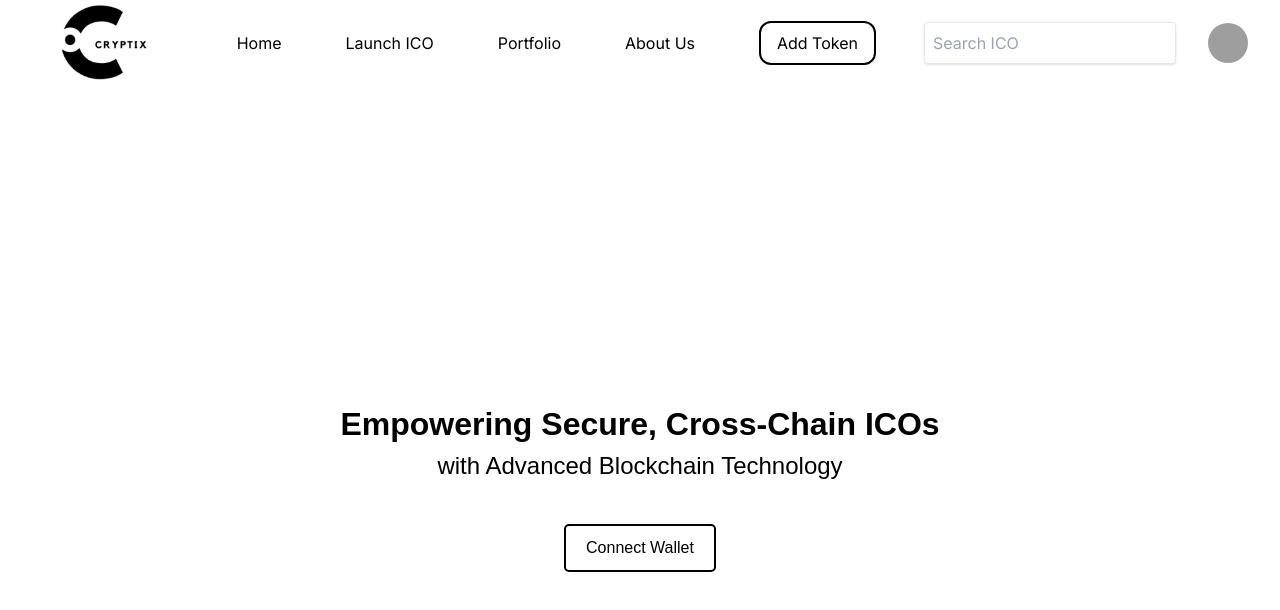
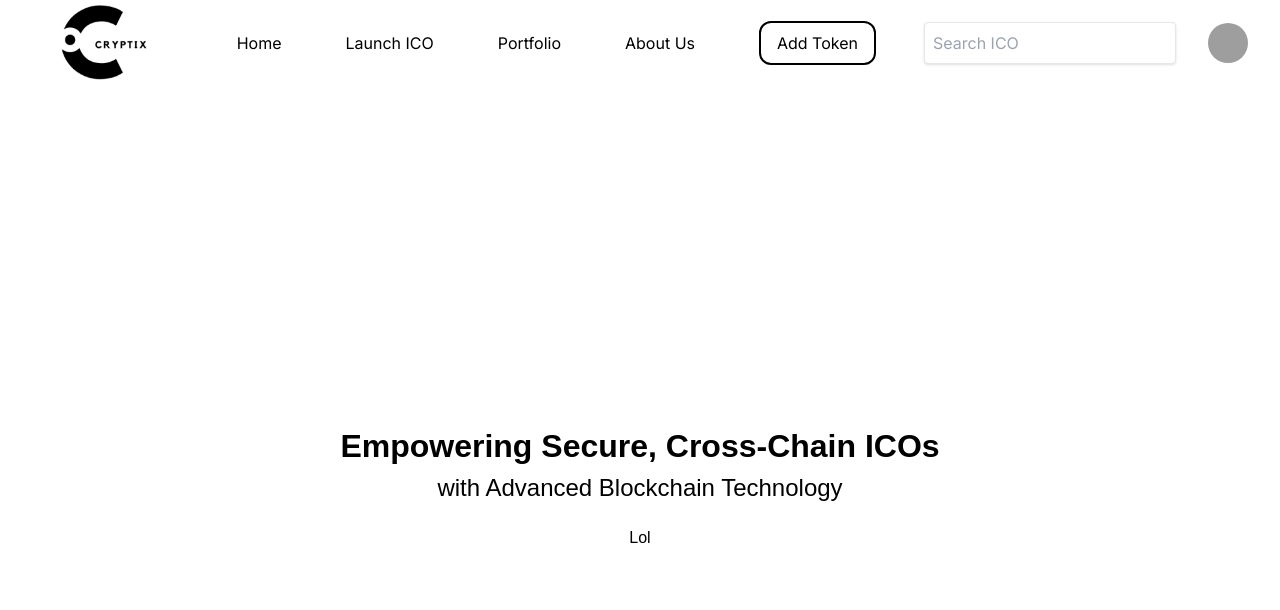
Before and after one commit to jmt-genius/Cryptix_main, a Next.js app: page / in a window 1280 px wide. Shown: the top 610 px of the page. Built offline with nearby package versions, Linux system fonts and the light colour scheme; grey boxes are pictures that could not be loaded.

Commit message:
add conversion rates

```diff
--- a/package.json
+++ b/package.json
@@ -13,6 +13,7 @@
     "@fortawesome/react-fontawesome": "^0.2.2",
     "@openzeppelin/contracts": "^5.0.2",
     "@radix-ui/react-avatar": "^1.1.0",
+    "@reduxjs/toolkit": "^2.2.7",
     "class-variance-authority": "^0.7.0",
     "clsx": "^2.1.1",
     "ethers": "^5.7.2",
--- a/src/app/homepage/layout.tsx
+++ b/src/app/homepage/layout.tsx
@@ -4,7 +4,7 @@ import React, { ReactNode } from 'react'
 const layout = ({children}:{children:ReactNode}) => {
   return (
     <div>
-        <NavBar />
+        {/* <NavBar /> */}
         {children}
     </div>
   )
--- a/src/app/homepage2/layout.tsx
+++ b/src/app/homepage2/layout.tsx
@@ -4,7 +4,7 @@ import React, { ReactNode } from 'react'
 const layout = ({children}:{children:ReactNode}) => {
   return (
     <div>
-        <NavBar />
+        {/* <NavBar /> */}
         {children}
     </div>
   )
--- a/src/app/homepage3/layout.tsx
+++ b/src/app/homepage3/layout.tsx
@@ -4,7 +4,7 @@ import React, { ReactNode } from 'react'
 const layout = ({children}:{children:ReactNode}) => {
   return (
     <div>
-        <NavBar />
+        {/* <NavBar /> */}
         {children}
     </div>
   )
--- a/src/app/homepage3/page.tsx
+++ b/src/app/homepage3/page.tsx
@@ -14,10 +14,10 @@ const HomePage = () => {
   type ChainToken = 'ARB' | 'BTC' | 'BNB' | 'SOL' | 'MATIC';
   const [currentChainToken, setCurrentChainToken] = useState<ChainToken>('MATIC');
   const [multiplier, setMultiplier] = useState({
-    "ARB": 2,
-    "BTC": 3,
-    "BNB": 4,
-    "SOL": 5,
+    "ARB": 0.78,
+    "BTC": 0.0000071,
+    "BNB": 0.0008329,
+    "SOL": 0.0031,
     "MATIC": 1
   });
   const responseVal = [
--- a/src/app/layout.tsx
+++ b/src/app/layout.tsx
@@ -18,7 +18,6 @@ export default function RootLayout({
 }>) {
   return (
     <html lang="en">
-
       <body className={inter.className}>
         <Providers>
           <NavBar />
--- a/src/app/page.tsx
+++ b/src/app/page.tsx
@@ -10,22 +10,22 @@ import styles from './HomePage.module.css'; // Adjust the path as necessary
 const HomePage: React.FC = () => {
   const [walletAddress, setWalletAddress] = useState<string | null>(null);
 
-  const connectWallet = async () => {
-    if ((window as any).ethereum) {
-      try {
-        const provider = new ethers.BrowserProvider((window as any).ethereum);
-        await provider.send("eth_requestAccounts", []);
-        const signer = await provider.getSigner();
-        const address = await signer.getAddress();
-        console.log(`Connected wallet address: ${address}`);
-        setWalletAddress(address);
-      } catch (error) {
-        console.error("User denied account access or error occurred", error);
-      }
-    } else {
-      alert("MetaMask is not installed. Please install it to use this app.");
-    }
-  };
+  // const connectWallet = async () => {
+  //   if ((window as any).ethereum) {
+  //     try {
+  //       const provider = new ethers.BrowserProvider((window as any).ethereum);
+  //       await provider.send("eth_requestAccounts", []);
+  //       const signer = await provider.getSigner();
+  //       const address = await signer.getAddress();
+  //       console.log(`Connected wallet address: ${address}`);
+  //       setWalletAddress(address);
+  //     } catch (error) {
+  //       console.error("User denied account access or error occurred", error);
+  //     }
+  //   } else {
+  //     alert("MetaMask is not installed. Please install it to use this app.");
+  //   }
+  // };
 
   return (
     <div className={styles.container}>
@@ -38,7 +38,7 @@ const HomePage: React.FC = () => {
           with Advanced Blockchain Technology
         </h2>
       </div>
-      <div className={styles.buttonContainer}>
+      {/* <div className={styles.buttonContainer}>
         {walletAddress ? (
           <p>Connected: {walletAddress}</p>
         ) : (
@@ -46,7 +46,8 @@ const HomePage: React.FC = () => {
             Connect Wallet
           </button>
         )}
-      </div>
+      </div> */}
+      <div>Lol</div>
     </div>
   );
 };
```
Also changed, not shown: 1 other file (tests, documents, lock files or other folders).
